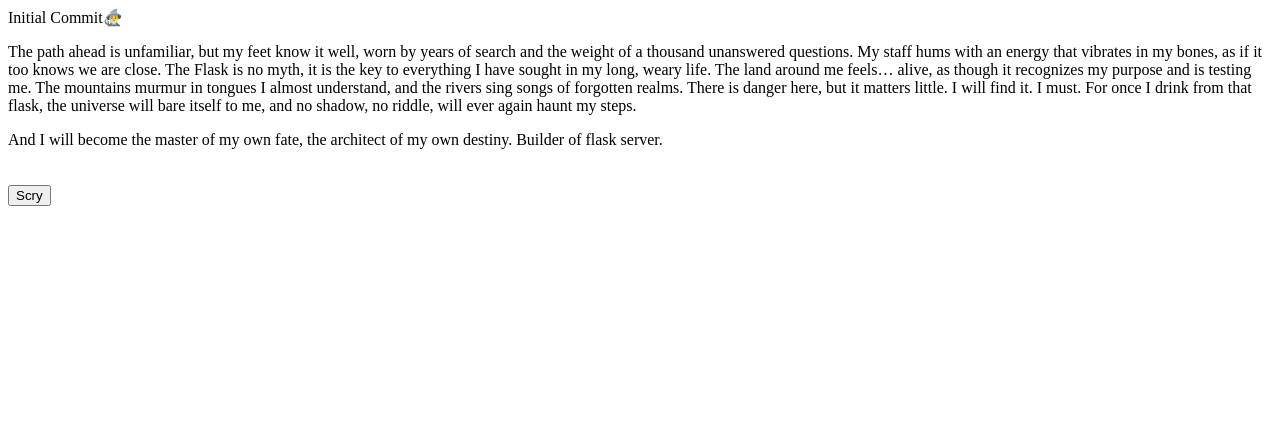
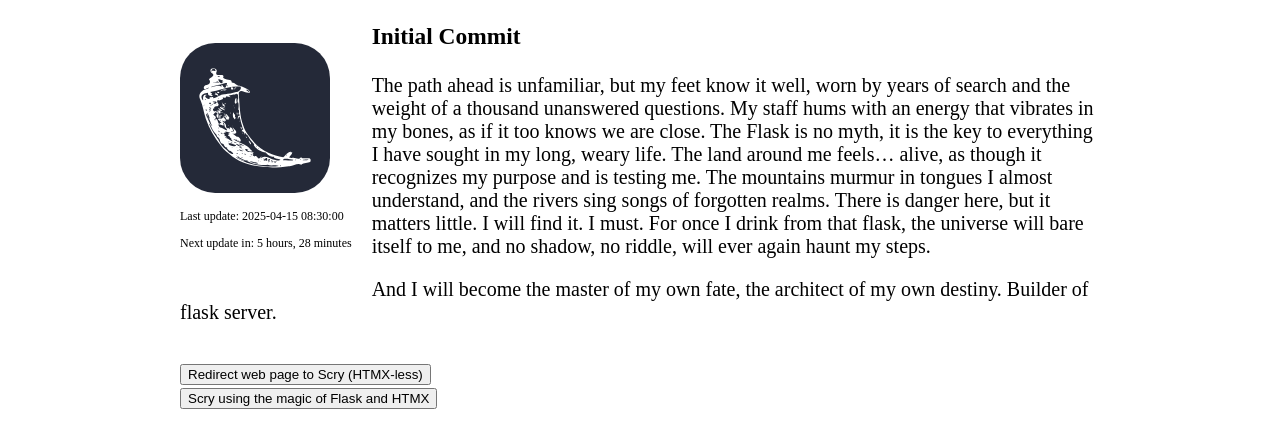
Before and after one commit to craigf-svg/dev-community-sentiment, a Flask app: page / in a window 1280 px wide. Shown: the top 448 px of the page. Run offline with Flask 3, Linux system fonts and the light colour scheme; some libraries are stand-ins or nearby versions.

Commit message:
init htmx

```diff
--- a/sample_data.py
+++ b/sample_data.py
@@ -1,14 +1,14 @@
 sample_sorted_subs = ['learnprogramming', 'flask', 'python']
 sample_posts = {
+    'flask': [
+        {'title': 'SAMPLE Failing to deploy Flask App in AWS ECR and App Runner',
+         'sentiment': [{'label': 'LABEL_1', 'score': 0.5163894295692444}]
+         }],
     'python': [
         {'title': 'SAMPLE There was a fundamental mistake in our codebase for years and noone noticed.',
          'sentiment': [{'label': 'LABEL_0', 'score': 0.9211164116859436}]}],
     'learnprogramming': [
         {'title': 'SAMPLE Today i realized how bad AI is for anyone learning',
          'sentiment': [{'label': 'LABEL_0', 'score': 0.9565984606742859}]
-         }],
-    'flask': [
-        {'title': 'SAMPLE Failing to deploy Flask App in AWS ECR and App Runner',
-         'sentiment': [{'label': 'LABEL_1', 'score': 0.5163894295692444}]
          }]
 }
--- a/scry.py
+++ b/scry.py
@@ -24,6 +24,7 @@ def invoke_scry(subreddit):
         max_posts = 1
         if not post.stickied:
             sentiment = classifier(post.title)
+            sentiment[0]['score'] = round(sentiment[0]['score'], 2)
             posts.append({'title': post.title, 'sentiment': sentiment})
         if len(posts) >= max_posts:
             break
--- a/server.py
+++ b/server.py
@@ -2,30 +2,38 @@ from flask import Flask, render_template
 from scry import gather_conclave
 from utils import sort_by_sentiment
 from sample_data import sample_posts, sample_sorted_subs
+from datetime import datetime, timedelta
 
 app = Flask(__name__)
 
+# Sample Function
+def get_last_update():
+    return "2025-04-15 08:30:00"
 
 @app.route('/')
 def home():
-    return render_template('index.html')
+    # Calculate sample time remaining until next update
+    last_update = get_last_update()
+    last_update_datetime = datetime.strptime(last_update, "%Y-%m-%d %H:%M:%S")
+    next_update = last_update_datetime + timedelta(days=1)
+    time_remaining = next_update - datetime.now()
+    return render_template('index.html', last_update=last_update, time_remaining=time_remaining)
 
 
-@app.route('/scry')
+@app.route('/scry', methods=['GET', 'POST'])
 def scry():
     # Fetch + analyze subreddit sentiment
-    subreddits = ["python", "learnprogramming", "flask"]
+    subreddits = ['python', 'learnprogramming', 'flask']
 
     posts = gather_conclave(subreddits)
 
-    # Use sample data on exception
     if posts:
-        sorted_subreddits = sort_by_sentiment(posts)
+        subreddit_titles_sorted = sort_by_sentiment(posts)
     else:
-        sorted_subreddits = sample_sorted_subs
+        subreddit_titles_sorted = sort_by_sentiment(sample_posts)
         posts = sample_posts
 
-    return render_template('scry.html', sorted_subreddits=sorted_subreddits, posts=posts)
+    return render_template('scry.html', sorted_subreddits=subreddit_titles_sorted, posts=posts)
 
 
 if __name__ == '__main__':
--- /dev/null
+++ b/static/css/base.css
@@ -0,0 +1,26 @@
+.document {
+    max-width: 920px;
+    margin: 10px auto;
+    font-size: 20px;
+}
+
+.sidebar {
+    margin: 10px auto;
+    margin-right: 20px;
+    padding: 10px 0;
+    font-size: 12px;
+    float: left;
+}
+
+@media screen and (max-width: 720) {
+    .document {
+        max-width: 100%;
+        padding: 0 10px;
+    }
+    .sidebar {
+        float: none;
+        padding: 5px 0;
+        background-color: #333;
+        color: #ccc;
+    }
+}
--- a/templates/index.html
+++ b/templates/index.html
@@ -5,10 +5,22 @@
     <meta charset="UTF-8">
     <meta name="viewport" content="width=device-width, initial-scale=1.0">
     <title>🧙‍♂️</title>
+    <script src="https://unpkg.com/htmx.org@1.9.10"></script>
+    <link rel="stylesheet" href="{{ url_for('static', filename='css/base.css') }}">
+    <link rel="stylesheet" href="{{ url_for('static', filename='css/leaderboard.css') }}">
 </head>
 
 <body>
-    <div>Initial Commit🧙‍♂️</div>
+    <div class="document">
+        <div class="sidebar">
+            <img src="/static/images/flask-dark-app-icon.svg" alt="Flask Dark App Icon" width="150" height="150">
+            <p>Last update: {{ last_update }}</p>
+            <p>
+                Next update in: {{ time_remaining.seconds // 3600 }} hours,
+                {{ (time_remaining.seconds // 60) % 60 }} minutes
+            </p>
+        </div>
+        <h3>Initial Commit</h3>
         <p>
             The path ahead is unfamiliar, but my feet know it well, worn by years of search and the weight of a thousand
             unanswered questions. My staff hums with an energy that vibrates in my bones, as if it too knows we are
@@ -24,11 +36,21 @@
         <p>
             And I will become the master of my own fate, the architect of my own destiny. Builder of flask server.
         </p>
+        <div>
             <a href="/scry">
                 <button style="margin-top: 20px">
-            Scry
+                    Redirect web page to Scry (HTMX-less)
                 </button>
             </a>
+        </div>
+        <button hx-post="/scry" hx-swap="outerHTML" hx-trigger="click" hx-vals='{"clicked": true}'
+            onclick='this.style.display="none"'' hx-indicator="#spinner">
+            Scry using the magic of Flask and HTMX
+        </button>
+        <img src="{{ url_for('static', filename='images/htmx.svg' ) }}" id="spinner" class="htmx-indicator loader"
+            alt=" Loading..." height="150" width="150">
+    </div>
+    </div>
 </body>
 
 </html>
--- a/utils.py
+++ b/utils.py
@@ -2,30 +2,49 @@ import prawcore
 import praw
 
 # Labels: 0 -> Negative; 1 -> Neutral; 2 -> Positive
-label_order = {
+label_rank = {
     'LABEL_0': 0,
     'LABEL_1': 1,
     'LABEL_2': 2
+}
+label_text = {
+    0: 'Negative',
+    1: 'Neutral',
+    2: 'Positive'
 }
 
 # TODO: If two subreddits have the same sentiment label, sort by sentiment score
 
 
-def restructure_sentiment_data(data):
+def structure_sentiment_data(data):
+    # Returns
     result = {}
-    print('data', data)
     for subreddit, posts in data.items():
         # Extract the sentiment label from the first post's sentiment
         sentiment_label = posts[0]['sentiment'][0]['label']
-        result[subreddit] = sentiment_label
+        label_number = label_rank[sentiment_label]
+        mood = label_text[label_number]
+        sentiment_score = posts[0]['sentiment'][0]['score']
+        result[subreddit] = {
+            'post_title': posts[0]['title'],
+            'label': sentiment_label,
+            'label_rank': label_rank[sentiment_label],
+            'mood': mood,
+            'score': sentiment_score,
+        }
     return result
 
 
 def sort_by_sentiment(posts):
-    newData = restructure_sentiment_data(posts)
-    sortedData = sorted(
-        newData, key=lambda x: label_order[newData[x]], reverse=True)
-    return sortedData
+    subreddit_sentiments = structure_sentiment_data(posts)
+    # Subreddit title key -> sentiment label + score
+    sorted_subreddits = dict(sorted(
+        subreddit_sentiments.items(),
+        key=lambda x: (
+            x[1]['label_rank'], x[1]['score']),
+        reverse=True
+    ))
+    return sorted_subreddits
 
 
 def test_reddit_connection(reddit):
```
Also changed, not shown: static/css/leaderboard.css (added, +84 -0 lines), templates/scry.html (+10 -14 lines), static/images/flask-dark-app-icon.svg (added), static/images/htmx.svg (added). Lines whose indentation alone changed are shown as unchanged.
